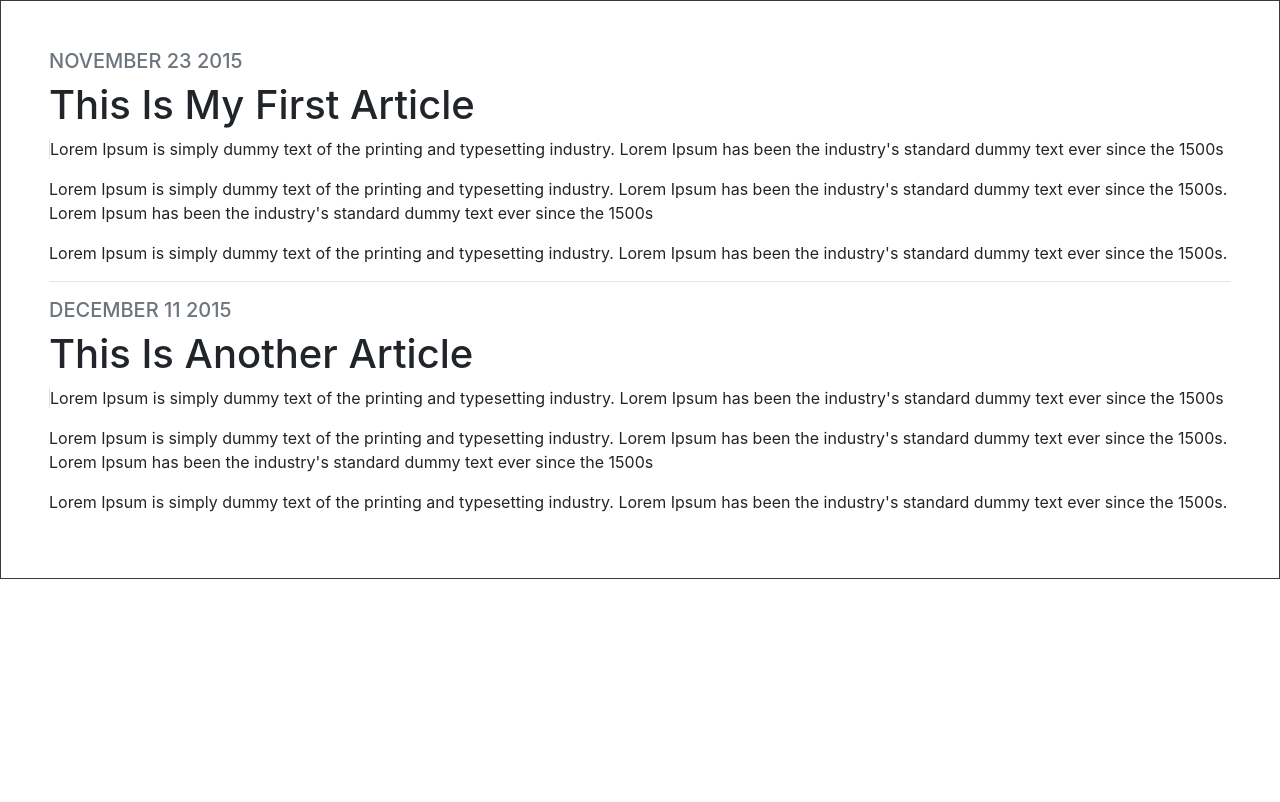
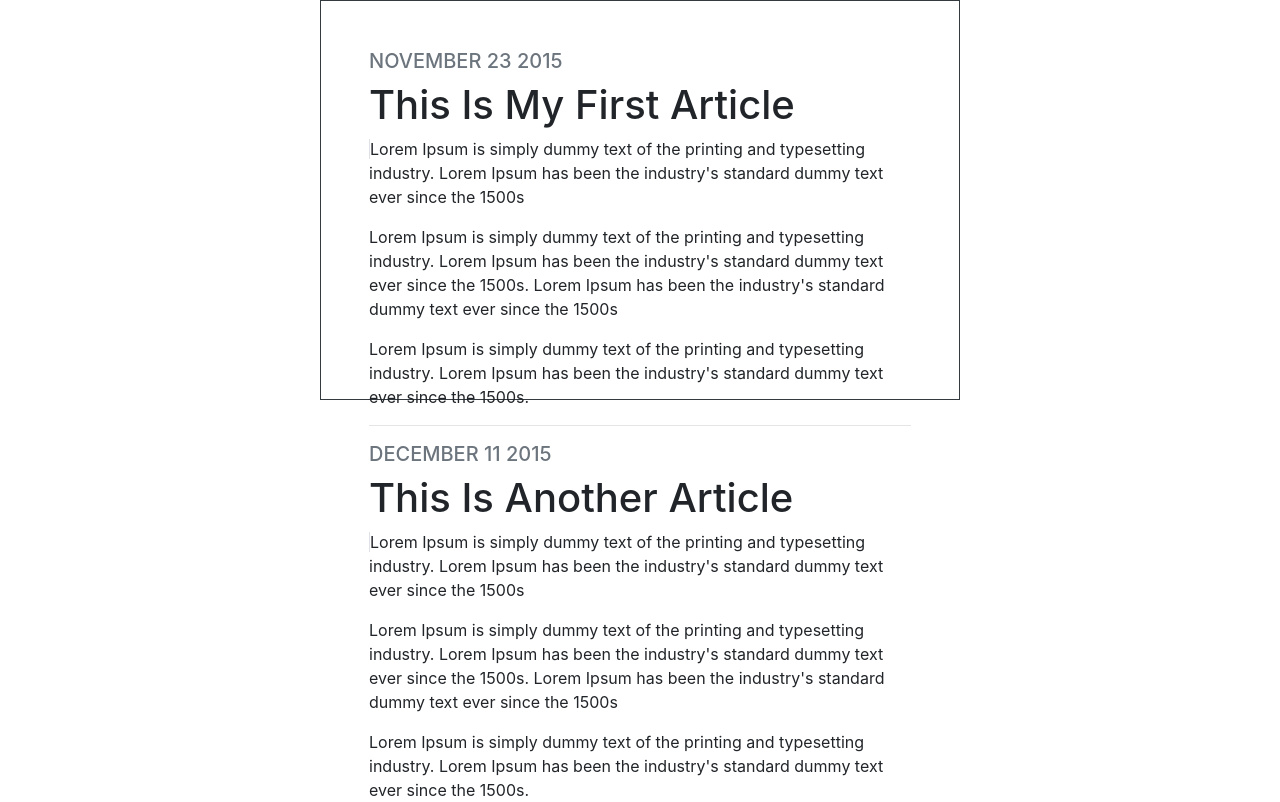
Before and after one commit to rutuja5544/Block_Bootstrap, a plain HTML site: page index.html in a window 1280 px wide. Drawn offline with nearby package versions, Linux system fonts and the light colour scheme.

Commit message:
Update index.html
xcbfgh

```diff
--- a/index.html
+++ b/index.html
@@ -14,7 +14,7 @@
 
   </head>
   <body>
-    <div class="border border-dark p-blank-5 m-auto p-5 w-90 h-120">
+    <div class="border border-dark p-blank-5 m-auto p-5 w-50 h-50">
 
 <!--       first Article -->
       <h5 class="text-muted"> NOVEMBER 23 2015 </h5>
```
